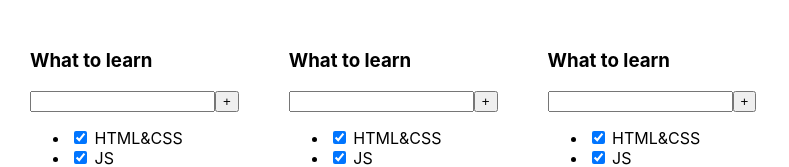
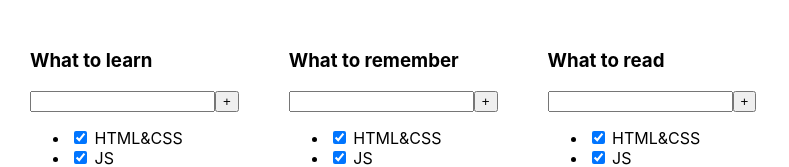
Before and after one commit to Botabay/workOfLessonsForTodolist, a React (Create React App) app: page / in a window 1280 px wide. Shown: the top 167 px of the page, without its empty margins (0-789 px from the left). Built offline with nearby package versions, Linux system fonts and the light colour scheme.

Commit message:
props to component

```diff
--- a/src/App.tsx
+++ b/src/App.tsx
@@ -1,14 +1,13 @@
 import React from 'react';
 import './App.css';
 import { Todolist } from './components/Todolist';
-function App() {
+
+export const App=()=> {
     return (
         <div className="App">
-            <Todolist />
-            <Todolist />
-            <Todolist />
+            <Todolist title={'What to learn'}/>
+            <Todolist title={'What to remember'}/>
+            <Todolist title={'What to read'}/>
         </div>
     );
 }
-
-export default App;
--- a/src/components/Todolist.tsx
+++ b/src/components/Todolist.tsx
@@ -1,7 +1,10 @@
-export const Todolist=()=>{
+type PropsType={
+    title:string
+}
+export const Todolist=(props:PropsType)=>{
     return(
         <div>
-                <h3>What to learn</h3>
+                <h3>{props.title}</h3>
                 <div>
                     <input/>
                     <button>+</button>
--- a/src/index.tsx
+++ b/src/index.tsx
@@ -1,7 +1,7 @@
 import React from 'react';
 import ReactDOM from 'react-dom/client';
 import './index.css';
-import App from './App';
+import {App} from './App';
 
 
 const root = ReactDOM.createRoot(
```
Also changed, not shown: 2 other files (tests, documents, lock files or other folders).
